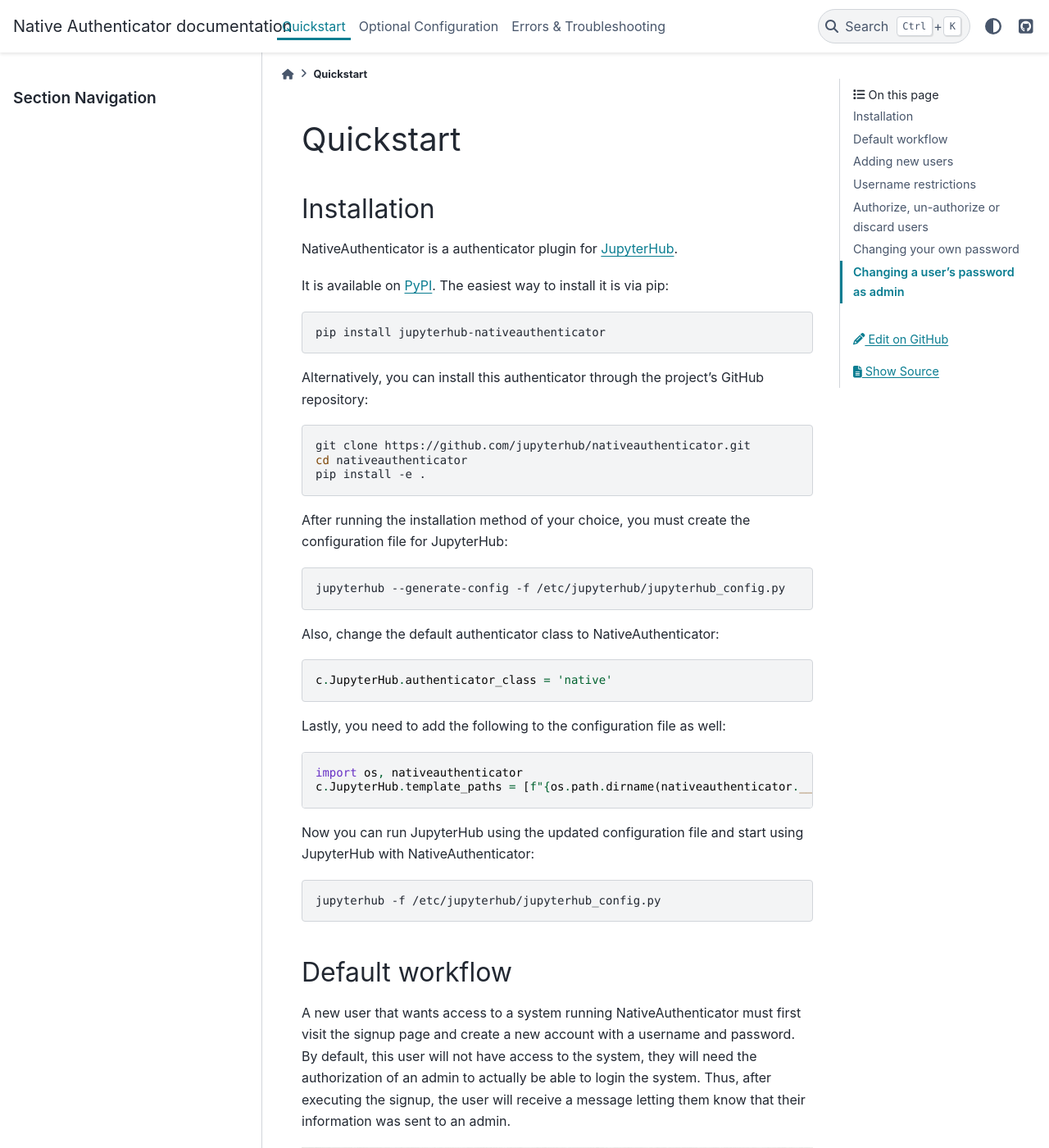
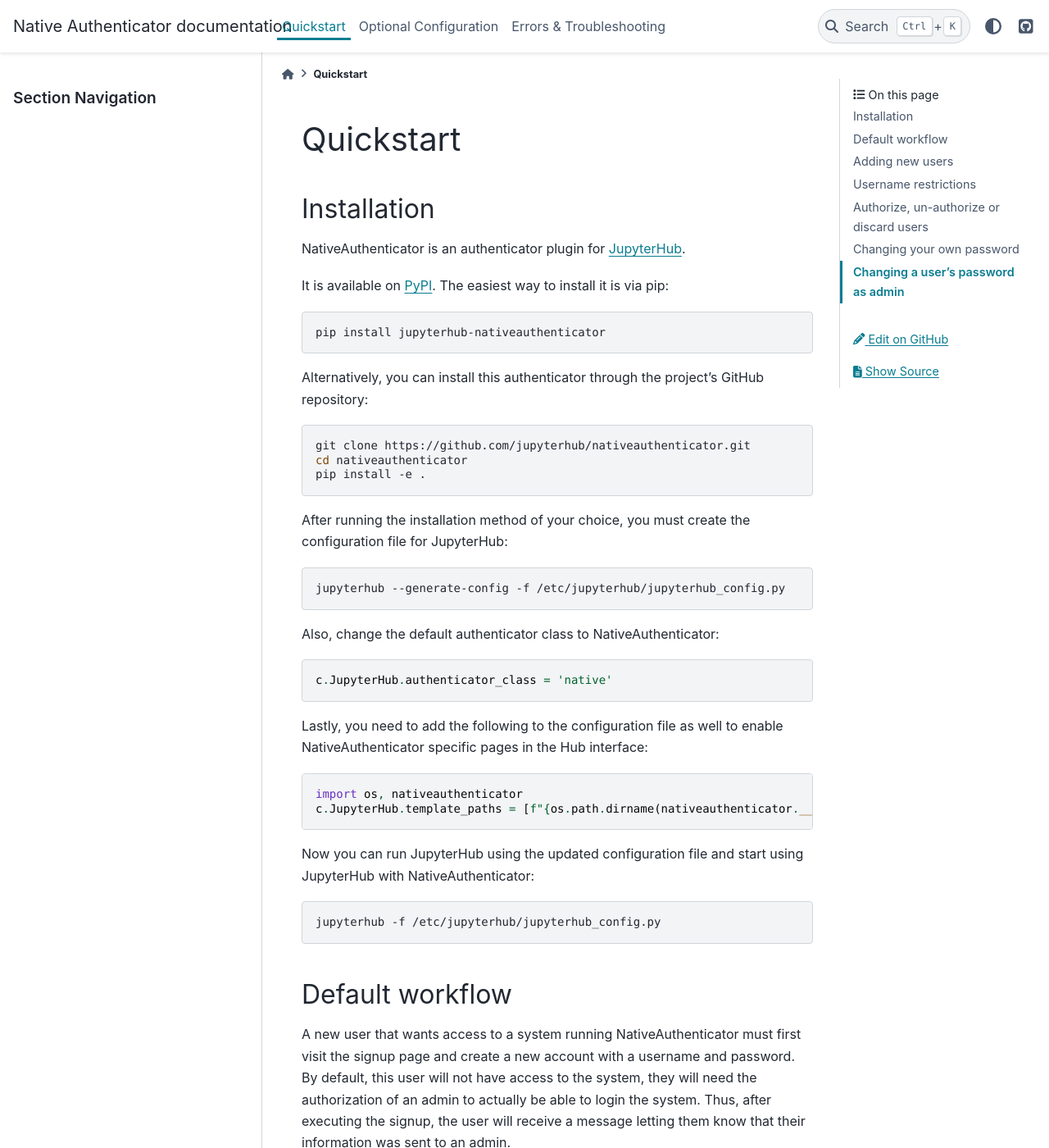
Before and after one commit to jupyterhub/nativeauthenticator, a Sphinx documentation site: the page built from docs/source/quickstart.md, in a window 1280 px wide and 1400 px high. Shown: the whole window at 82% size. Built offline with Sphinx 7.4.7 and the PyData theme 0.15.4, drawn with Linux system fonts in a browser that asks for light colours.

Commit message:
doc: minor fixes and improvements

````diff
--- a/docs/source/quickstart.md
+++ b/docs/source/quickstart.md
@@ -2,7 +2,7 @@
 
 ## Installation
 
-NativeAuthenticator is a authenticator plugin for [JupyterHub](https://github.com/jupyterhub/).
+NativeAuthenticator is an authenticator plugin for [JupyterHub](https://github.com/jupyterhub/).
 
 It is available on [PyPI](https://pypi.org/project/jupyterhub-nativeauthenticator/). The easiest way to install it is via pip:
 
@@ -30,7 +30,7 @@
 c.JupyterHub.authenticator_class = 'native'
 ```
 
-Lastly, you need to add the following to the configuration file as well:
+Lastly, you need to add the following to the configuration file as well to enable NativeAuthenticator specific pages in the Hub interface:
 
 ```python
 import os, nativeauthenticator
````
Also changed, not shown: docs/source/troubleshooting.md (+1 -1 lines).
